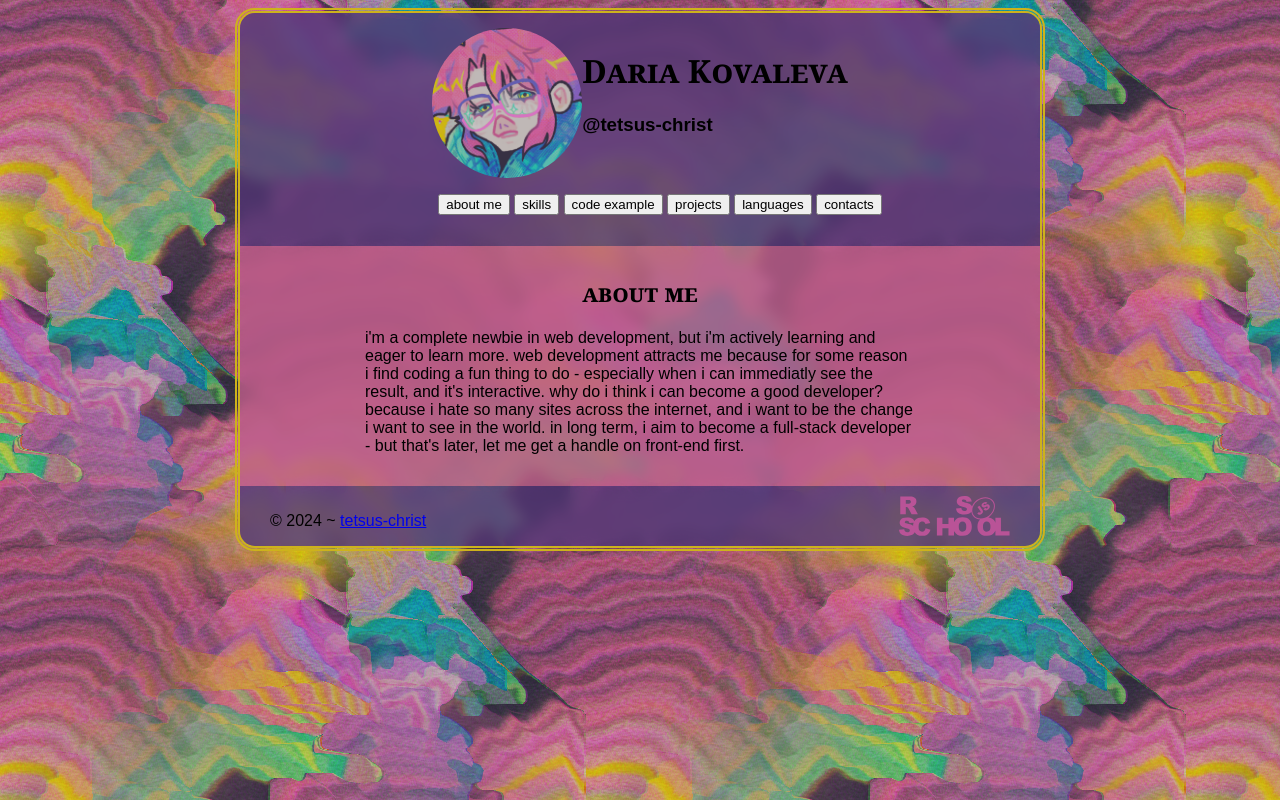
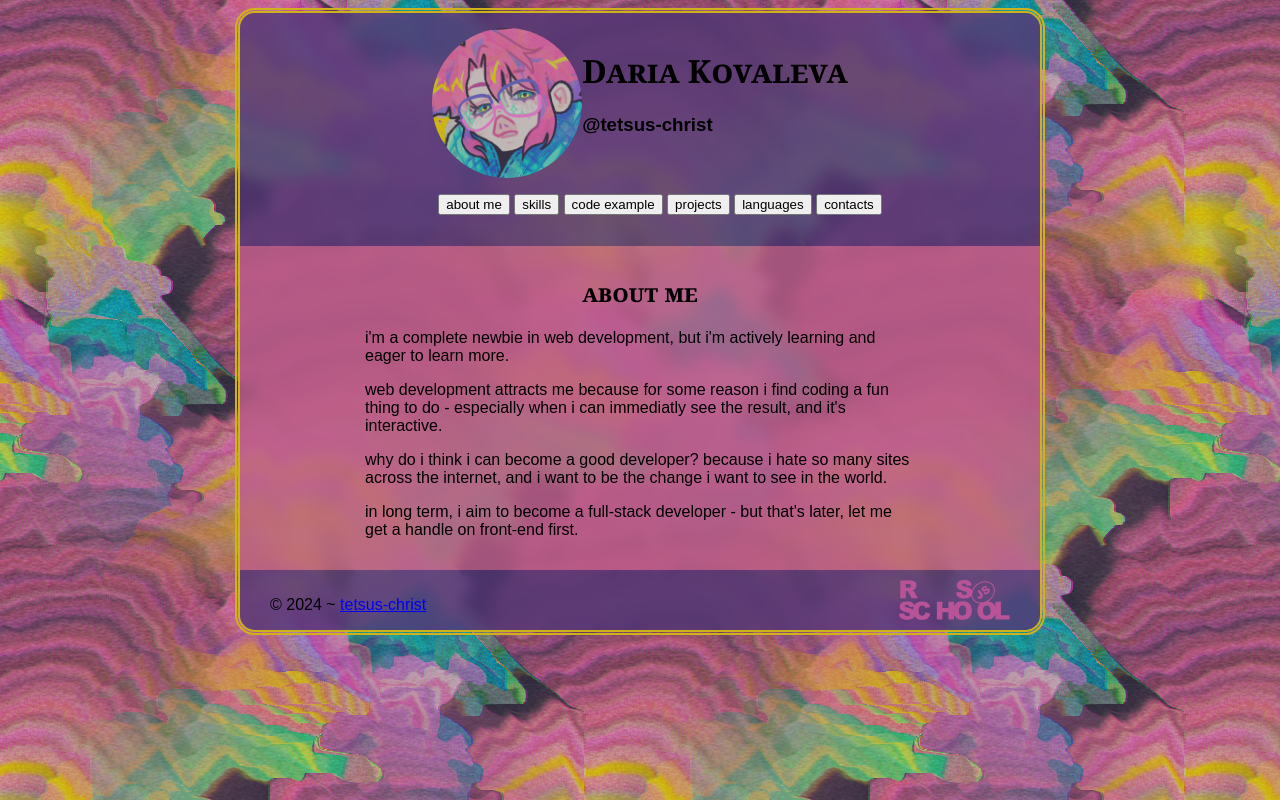
Before and after one commit to tetsus-christ/rsschool-cv, a plain HTML site: page index.html in a window 1280 px wide. Drawn offline with Linux system fonts and the light colour scheme.

Commit message:
refactor: paragraphs prettier

```diff
--- a/index.html
+++ b/index.html
@@ -33,15 +33,10 @@
                 <section class="tab" id="about" >
                     <h2>about me</h2>
                     <div class="tab-content">
-                        <p>
-                            i'm a complete newbie in web development, but i'm actively learning and eager to learn more.
-
-                            web development attracts me because for some reason i find coding a fun thing to do - especially when i can immediatly see the result, and it's interactive.
-
-                            why do i think i can become a good developer? because i hate so many sites across the internet, and i want to be the change i want to see in the world.
-
-                            in long term, i aim to become a full-stack developer - but that's later, let me get a handle on front-end first.
-                        </p>
+                        <p>i'm a complete newbie in web development, but i'm actively learning and eager to learn more.</p>
+                        <p>web development attracts me because for some reason i find coding a fun thing to do - especially when i can immediatly see the result, and it's interactive.</p>
+                        <p>why do i think i can become a good developer? because i hate so many sites across the internet, and i want to be the change i want to see in the world.</p>
+                        <p>in long term, i aim to become a full-stack developer - but that's later, let me get a handle on front-end first.</p>
                     </div>
                 </section>
                 <section class="tab" id="skills" style="display:none">
@@ -71,12 +66,8 @@
                 <section class="tab" id="languages" style="display:none">
                     <h2>languages</h2>
                     <div class="tab-content">
-                        <p>
-                            russian: native
-                        </p>
-                        <p>
-                            english: C2, according to EF SET, but it only tested my reading and listening skills. i guess my writing is somewhere around B2, and speaking is unknown because i don't get many opportunities to speak english. better get ready for my strong russian accent.
-                        </p>
+                        <p>russian: native</p>
+                        <p>english: C2, according to EF SET, but it only tested my reading and listening skills. i guess my writing is somewhere around B2, and speaking is unknown because i don't get many opportunities to speak english. better get ready for my strong russian accent.</p>
                     </div>
                 </section>
                 <section class="tab" id="contacts" style="display:none">
```
